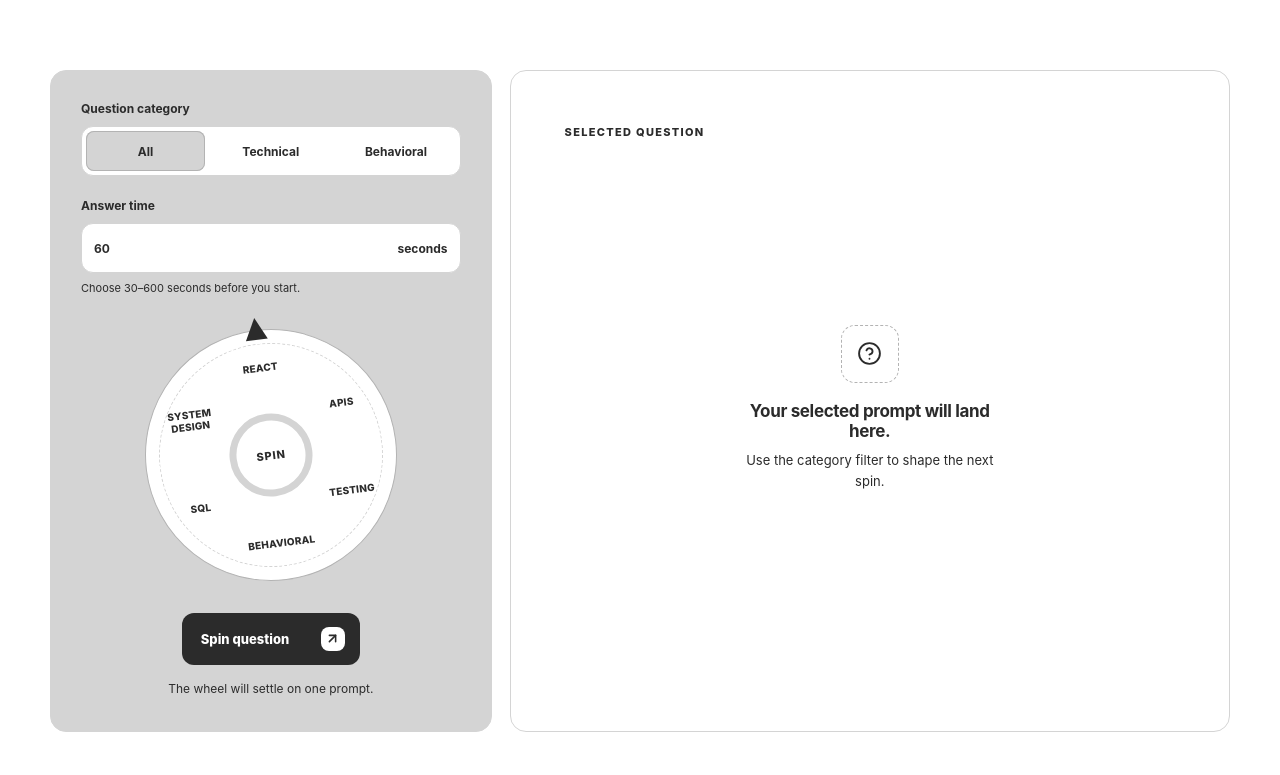
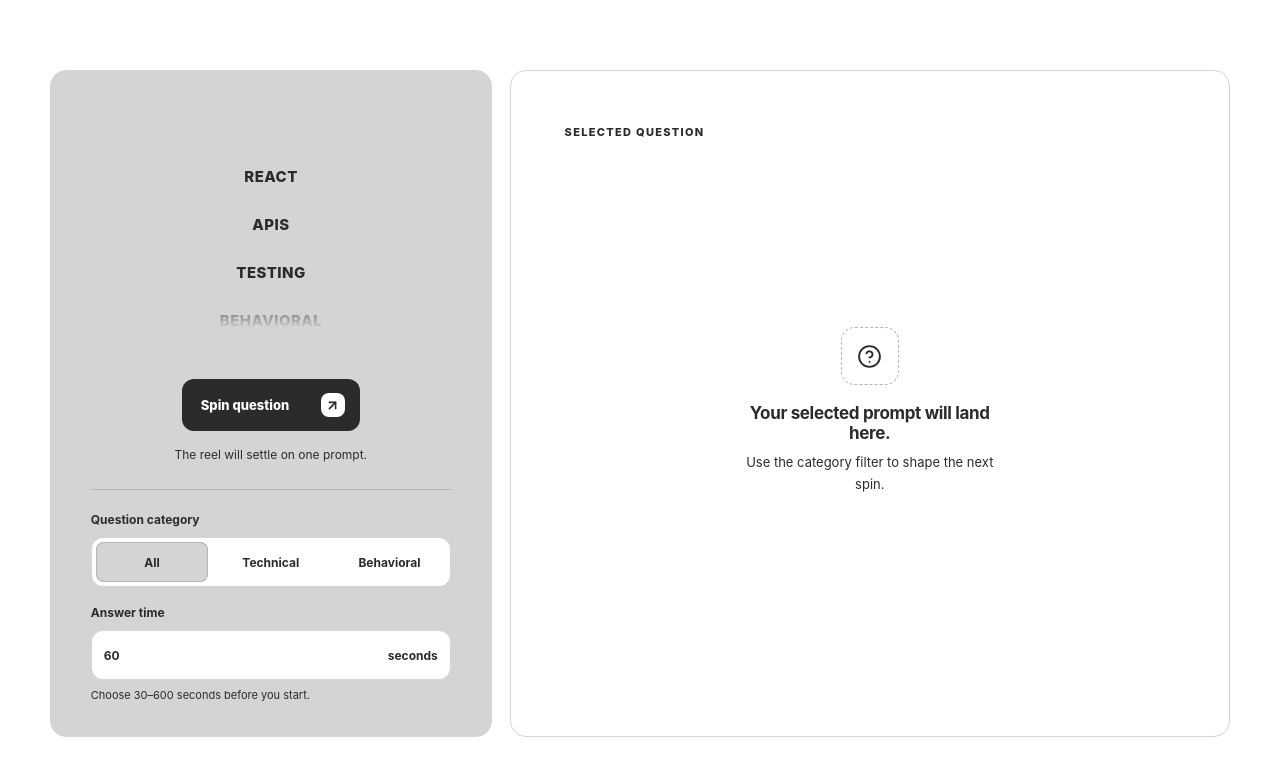
Before and after one commit to KianFratz/spinner, a React (Vite) app: page / in a window 1280 px wide. Shown: the top 775 px of the page. Built offline with nearby package versions, Linux system fonts and the light colour scheme.

Commit message:
feat: enhance spinner component with selected label and update layout styles

```diff
--- a/src/App.css
+++ b/src/App.css
@@ -84,14 +84,21 @@ main {
   display: flex;
   flex-direction: column;
   align-items: center;
-  justify-content: center;
-  padding: 30px;
+  justify-content: flex-start;
+  padding: 30px 30px 32px;
   background: var(--panel-muted);
+}
+
+.spinner-controls {
+  width: min(100%, 360px);
+  margin-top: 22px;
+  padding-top: 22px;
+  border-top: 1px solid var(--line-strong);
 }
 
 .filter-block {
   align-self: stretch;
-  margin-bottom: 22px;
+  margin-bottom: 18px;
 }
 
 .control-label {
@@ -149,7 +156,7 @@ button {
 
 .timer-setting {
   align-self: stretch;
-  margin-bottom: 32px;
+  margin-bottom: 0;
 }
 
 .duration-input {
@@ -200,92 +207,74 @@ button {
   width: 100%;
 }
 
-.spinner-wheel {
+.spinner-reel {
   position: relative;
-  width: min(252px, 70vw);
-  aspect-ratio: 1;
-  border: 1px solid #B3B3B3;
-  border-radius: 50%;
-  background: #FFFFFF;
-  transform: rotate(-7deg);
+  width: min(300px, 78vw);
+  height: 246px;
+  background: transparent;
+  overflow: hidden;
 }
 
-.spinner-wheel.is-spinning {
-  animation: wheel-spin var(--spin-duration) cubic-bezier(0.2, 0.82, 0.24, 1) both;
+.spinner-reel__viewport {
+  position: absolute;
+  inset: 18px 24px;
+  overflow: hidden;
+  -webkit-mask-image: linear-gradient(
+    to bottom,
+    transparent 0%,
+    #000 17%,
+    #000 83%,
+    transparent 100%
+  );
+  mask-image: linear-gradient(
+    to bottom,
+    transparent 0%,
+    #000 17%,
+    #000 83%,
+    transparent 100%
+  );
 }
 
-.spinner-wheel__glow {
-  position: absolute;
-  inset: 13px;
-  border: 1px dashed #D4D4D4;
-  border-radius: 50%;
+.spinner-reel__labels {
+  display: flex;
+  flex-direction: column;
+  padding-top: 33px;
+  transform: translate3d(0, 0, 0);
+  will-change: transform, filter;
 }
 
-.spinner-wheel__labels span {
-  position: absolute;
-  top: 50%;
-  left: 50%;
-  width: 78px;
+.spinner-reel.is-spinning .spinner-reel__labels {
+  animation: slot-reel-spin var(--spin-duration) cubic-bezier(0.16, 0.84, 0.24, 1) both;
+}
+
+.spinner-reel__labels span {
+  display: grid;
+  flex: 0 0 48px;
+  place-items: center;
   color: #2B2B2B;
-  font-size: 10px;
+  font-size: 15px;
   font-weight: 800;
-  letter-spacing: 0.02em;
+  letter-spacing: 0.03em;
+  white-space: nowrap;
   text-align: center;
   text-transform: uppercase;
-  transform: translate(-50%, -50%) rotate(var(--label-angle)) translateY(-88px) rotate(calc(var(--label-angle) * -1));
+  transition: color 240ms ease, filter 180ms ease, opacity 240ms ease, transform 360ms cubic-bezier(0.16, 1, 0.3, 1);
 }
 
-.spinner-wheel__labels span:nth-child(1) {
-  --label-angle: 0deg;
+.spinner-reel.is-spinning .spinner-reel__labels span {
+  filter: blur(0.7px);
 }
 
-.spinner-wheel__labels span:nth-child(2) {
-  --label-angle: 60deg;
+.spinner-reel.is-settled .spinner-reel__labels span:not(.is-selected) {
+  opacity: 0.36;
 }
 
-.spinner-wheel__labels span:nth-child(3) {
-  --label-angle: 120deg;
-}
-
-.spinner-wheel__labels span:nth-child(4) {
-  --label-angle: 180deg;
-}
-
-.spinner-wheel__labels span:nth-child(5) {
-  --label-angle: 240deg;
-}
-
-.spinner-wheel__labels span:nth-child(6) {
-  --label-angle: 300deg;
-}
-
-.spinner-wheel__hub {
-  position: absolute;
-  inset: 50% auto auto 50%;
-  display: grid;
-  place-items: center;
-  width: 83px;
-  height: 83px;
-  border: 7px solid #D4D4D4;
-  border-radius: 50%;
+.spinner-reel.is-settled .spinner-reel__labels span.is-selected {
   color: var(--ink);
-  background: var(--surface);
-  font-size: 11px;
-  font-weight: 850;
-  letter-spacing: 0.08em;
-  transform: translate(-50%, -50%);
-}
-
-.spinner-wheel__pointer {
-  position: absolute;
-  top: -13px;
-  left: 50%;
-  width: 0;
-  height: 0;
-  border-right: 11px solid transparent;
-  border-bottom: 22px solid var(--accent);
-  border-left: 11px solid transparent;
-  transform: translateX(-50%);
+  font-size: 20px;
+  font-weight: 900;
+  letter-spacing: 0;
+  transform: scale(1.04);
 }
 
 .spin-button {
@@ -781,21 +770,22 @@ button {
   border: 0;
 }
 
-@keyframes wheel-spin {
+@keyframes slot-reel-spin {
   0% {
-    transform: rotate(-7deg);
+    transform: translate3d(0, 0, 0);
   }
 
-  22% {
-    transform: rotate(112deg);
+  18% {
+    filter: blur(0.5px);
   }
 
-  58% {
-    transform: rotate(808deg);
+  68% {
+    filter: blur(3px);
   }
 
   100% {
-    transform: rotate(1253deg);
+    transform: translate3d(0, -288px, 0);
+    filter: blur(0);
   }
 }
 
@@ -837,6 +827,11 @@ button {
 
   .spinner-panel {
     padding: 24px 18px 30px;
+  }
+
+  .spinner-controls {
+    margin-top: 20px;
+    padding-top: 20px;
   }
 
   .question-card {
--- a/src/App.tsx
+++ b/src/App.tsx
@@ -272,6 +272,19 @@ function App() {
 
           <div className="practice-layout">
             <div className="spinner-panel">
+              <Spinner
+                isSpinning={isSpinning}
+                selectedLabel={selectedQuestion?.topic ?? null}
+                onSpin={handleSpin}
+                animationDurationMs={spinDurationMs}
+              />
+              <p className="spinner-caption" aria-live="polite">
+                {isSpinning
+                  ? 'Finding a prompt in your selected category…'
+                  : 'The reel will settle on one prompt.'}
+              </p>
+
+              <div className="spinner-controls">
                 <div className="filter-block">
                   <span className="control-label" id="category-label">
                     Question category
@@ -315,17 +328,7 @@ function App() {
                     Choose 30–600 seconds before you start.
                   </p>
                 </div>
-
-              <Spinner
-                isSpinning={isSpinning}
-                onSpin={handleSpin}
-                animationDurationMs={spinDurationMs}
-              />
-              <p className="spinner-caption" aria-live="polite">
-                {isSpinning
-                  ? 'Finding a prompt in your selected category…'
-                  : 'The wheel will settle on one prompt.'}
-              </p>
+              </div>
             </div>
 
             <article className="question-card">
--- a/src/components/Spinner.tsx
+++ b/src/components/Spinner.tsx
@@ -3,13 +3,19 @@ import { ArrowUpRight } from 'lucide-react'
 
 type SpinnerProps = {
   isSpinning: boolean
+  selectedLabel: string | null
   onSpin: () => void
   animationDurationMs: number
 }
 
 const wheelLabels = ['React', 'APIs', 'Testing', 'Behavioral', 'SQL', 'System design']
 
-function Spinner({ isSpinning, onSpin, animationDurationMs }: SpinnerProps) {
+function Spinner({ isSpinning, selectedLabel, onSpin, animationDurationMs }: SpinnerProps) {
+  const otherLabels = wheelLabels.filter((label) => label !== selectedLabel)
+  const reelLabels = selectedLabel
+    ? [otherLabels[0] ?? selectedLabel, selectedLabel, ...otherLabels.slice(1, 5)]
+    : wheelLabels
+  const hasSettledSelection = Boolean(selectedLabel && !isSpinning)
   const wheelStyle = {
     '--spin-duration': `${animationDurationMs}ms`,
   } as CSSProperties
@@ -17,20 +23,26 @@ function Spinner({ isSpinning, onSpin, animationDurationMs }: SpinnerProps) {
   return (
     <div className="spinner-stage">
       <div
-        className={`spinner-wheel${isSpinning ? ' is-spinning' : ''}`}
+        className={`spinner-reel${isSpinning ? ' is-spinning' : ''}${hasSettledSelection ? ' is-settled' : ''}`}
         style={wheelStyle}
         aria-hidden="true"
       >
-        <div className="spinner-wheel__glow" />
-        <div className="spinner-wheel__labels">
-          {wheelLabels.map((label) => (
-            <span key={label}>{label}</span>
-          ))}
+        <div className="spinner-reel__viewport">
+          <div className="spinner-reel__labels">
+            {[...reelLabels, ...reelLabels].map((label, index) => (
+              <span
+                className={
+                  hasSettledSelection && index % reelLabels.length === 1
+                    ? 'is-selected'
+                    : undefined
+                }
+                key={`${label}-${index}`}
+              >
+                {label}
+              </span>
+            ))}
+          </div>
         </div>
-        <div className="spinner-wheel__hub">
-          <span>{isSpinning ? '…' : 'SPIN'}</span>
-        </div>
-        <span className="spinner-wheel__pointer" />
       </div>
       <button
         className="spin-button"
```
Lines whose indentation alone changed are shown as unchanged.
